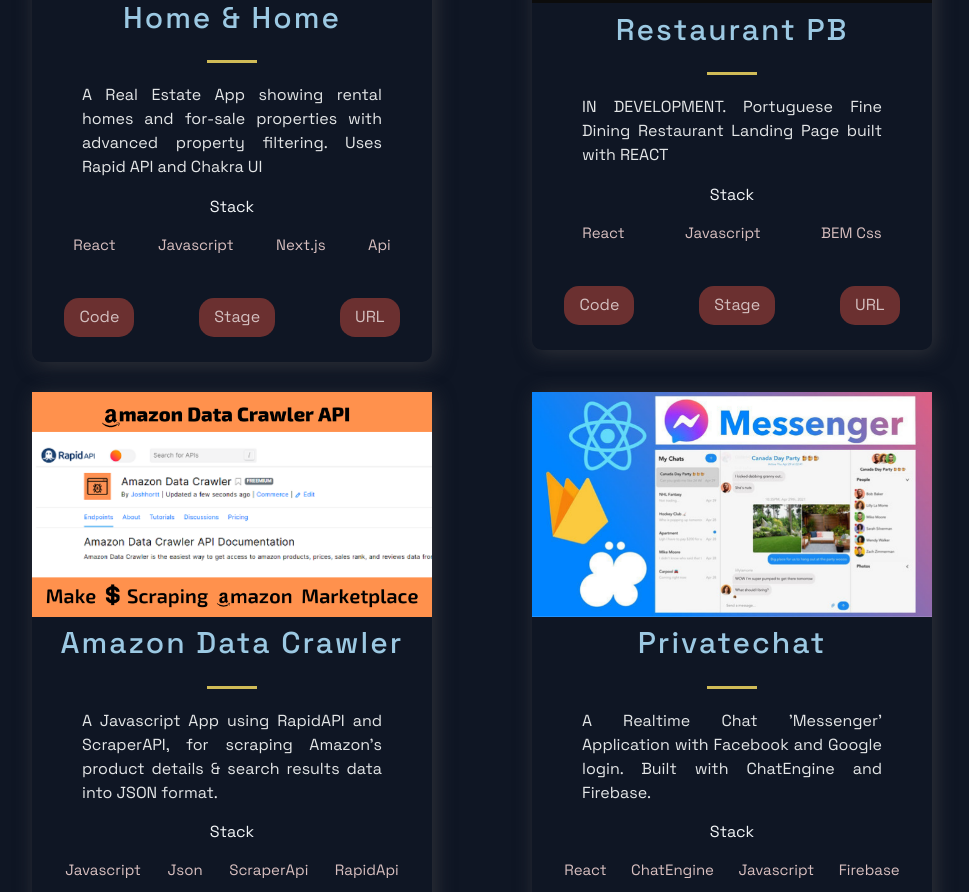
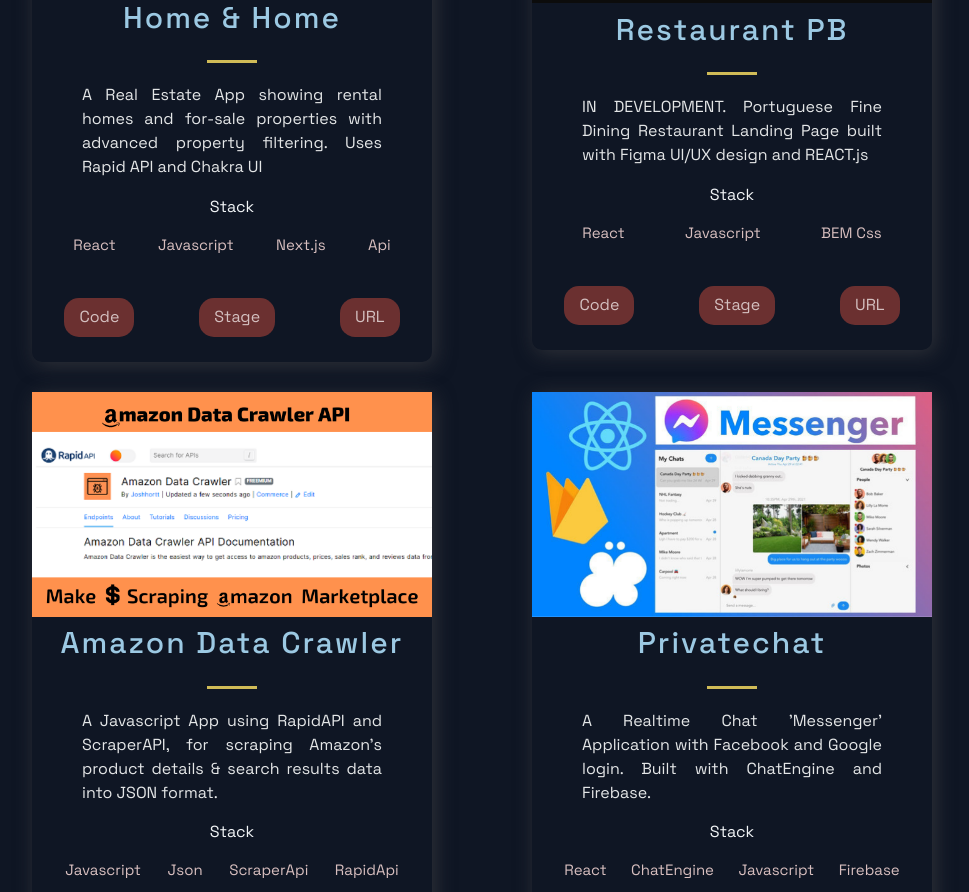
Before and after one commit to Joshhortt/portfolio-app, a Next.js app: page / in a window 1280 px wide. Shown: the part 1198-2090 px from the top of the page, without its empty margins (158-1127 px from the left). Built offline with nearby package versions, Linux system fonts and the light colour scheme.

Commit message:
update description

```diff
--- a/src/constants/constants.js
+++ b/src/constants/constants.js
@@ -10,7 +10,7 @@
   },
   {
     title: 'Restaurant PB',
-    description:"IN DEVELOPMENT. Portuguese Fine Dining Restaurant Landing Page built with REACT",
+    description:"IN DEVELOPMENT. Portuguese Fine Dining Restaurant Landing Page built with Figma UI/UX design and REACT.js",
     image: '/images/2.png',
     tags: ['React', 'Javascript', 'BEM Css'],
     source: 'https://restaurantpeterbrissos.netlify.app/',
```
